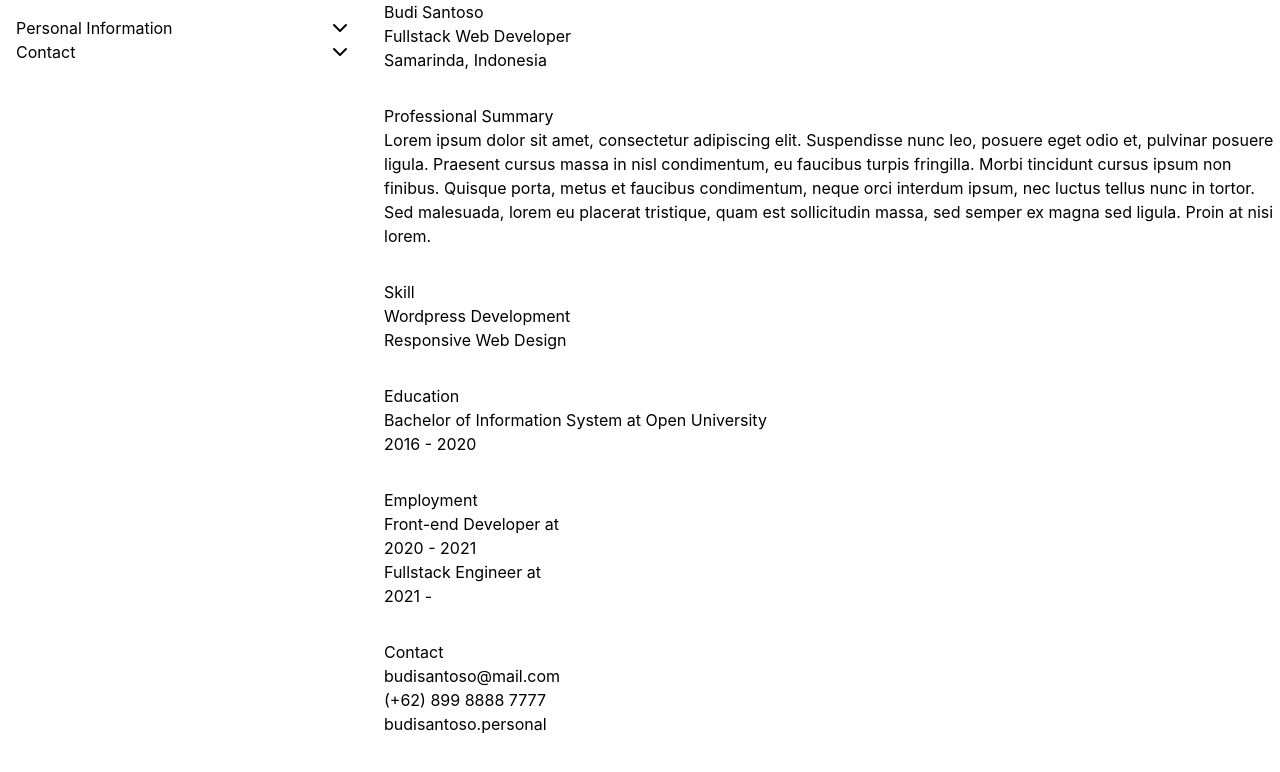
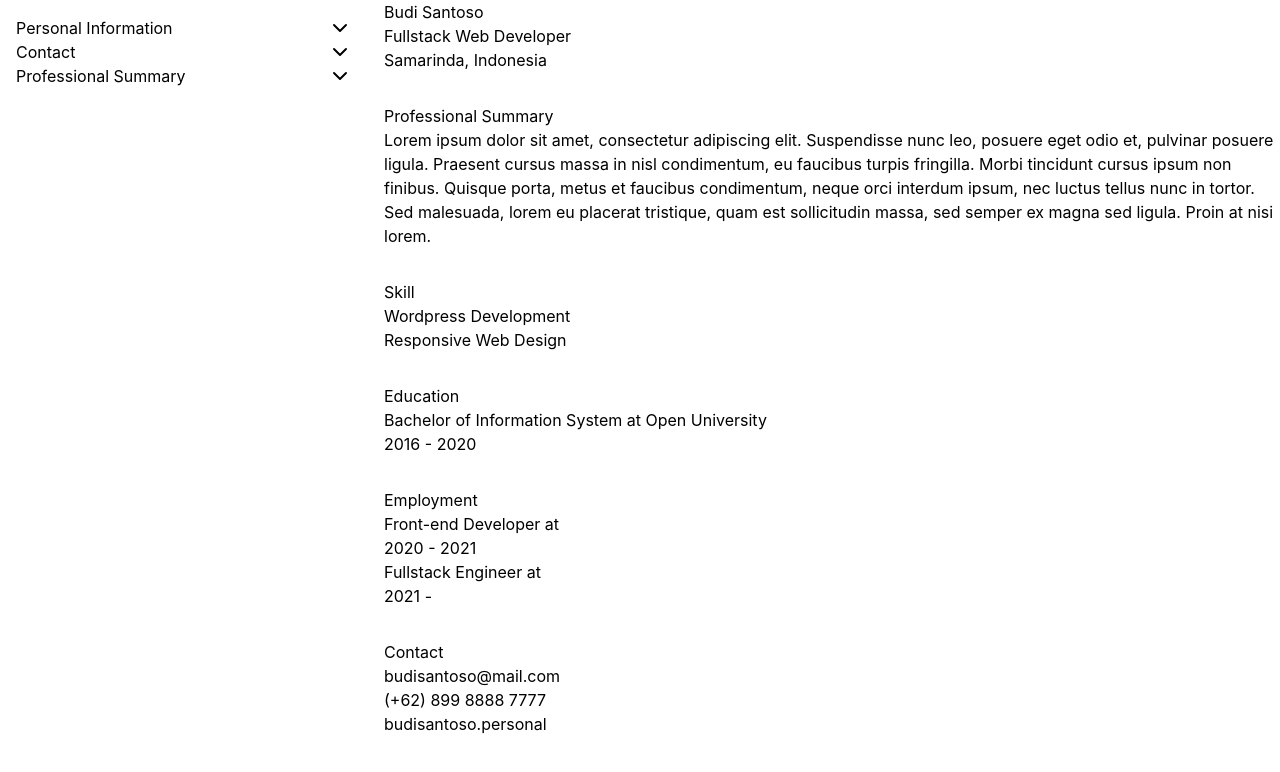
Before and after one commit to roaayala/cv-builder, a React (Vite) app: page / in a window 1280 px wide. Shown: the top 772 px of the page. Built offline with nearby package versions, Linux system fonts and the light colour scheme.

Commit message:
ProfessionalSummaryForm

```diff
--- a/src/App.jsx
+++ b/src/App.jsx
@@ -26,12 +26,20 @@ export default function App() {
     });
   };
 
+  const handleProfessionalSummaryChange = (e) => {
+    setResume({
+      ...resume,
+      professionalSummary: e.target.value,
+    });
+  };
+
   return (
     <div className="flex gap-4 h-screen">
       <Form
         data={resume}
         onPersonalInformationChange={handlePersonalInformationChange}
         onContactChange={handleContactChange}
+        onProfessionalSummaryChange={handleProfessionalSummaryChange}
       />
       <Resume data={resume} />
     </div>
--- a/src/components/Form.jsx
+++ b/src/components/Form.jsx
@@ -1,20 +1,26 @@
 import ContactForm from "./forms/ContactForm";
 import PersonalInformationForm from "./forms/PersonalInformationForm";
+import ProfessionalSummaryForm from "./forms/ProfessionalSummaryForm";
 
 export default function Form({
   data,
   onPersonalInformationChange,
   onContactChange,
+  onProfessionalSummaryChange,
 }) {
-  const { personalInformation, contact } = data;
+  const { personalInformation, contact, professionalSummary } = data;
   return (
     <form className="w-lg p-4">
       <PersonalInformationForm
         data={personalInformation}
         onPersonalInformationChange={onPersonalInformationChange}
       />
+      <ContactForm data={contact} onContactChange={onContactChange} />
 
-      <ContactForm data={contact} onContactChange={onContactChange} />
+      <ProfessionalSummaryForm
+        data={professionalSummary}
+        onProfessionalSummaryChange={onProfessionalSummaryChange}
+      />
     </form>
   );
 }
--- a/src/components/forms/ProfessionalSummaryForm.jsx
+++ b/src/components/forms/ProfessionalSummaryForm.jsx
@@ -1,3 +1,35 @@
-export default function ProfessionalSummaryForm({ data }) {
-  return;
+import { useState } from "react";
+import FormHeader from "./FormHeader";
+
+export default function ProfessionalSummaryForm({
+  data,
+  onProfessionalSummaryChange,
+}) {
+  const [isOpen, setIsOpen] = useState(false);
+
+  const handleOpen = (e) => {
+    e.preventDefault();
+    setIsOpen(!isOpen);
+  };
+  return (
+    <section>
+      <FormHeader
+        sectionTitle={"Professional Summary"}
+        isOpen={isOpen}
+        onOpen={handleOpen}
+      />
+
+      {isOpen && (
+        <main>
+          <textarea
+            name="professionalSummary"
+            placeholder="Professional Summary"
+            onChange={onProfessionalSummaryChange}
+            value={data}
+            required
+          />
+        </main>
+      )}
+    </section>
+  );
 }
```
